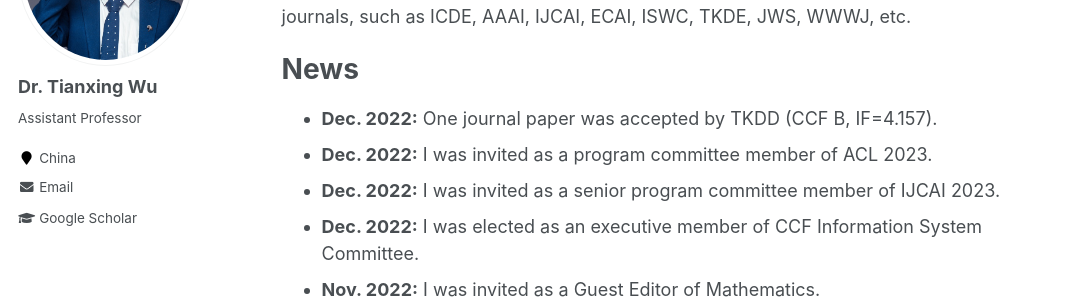
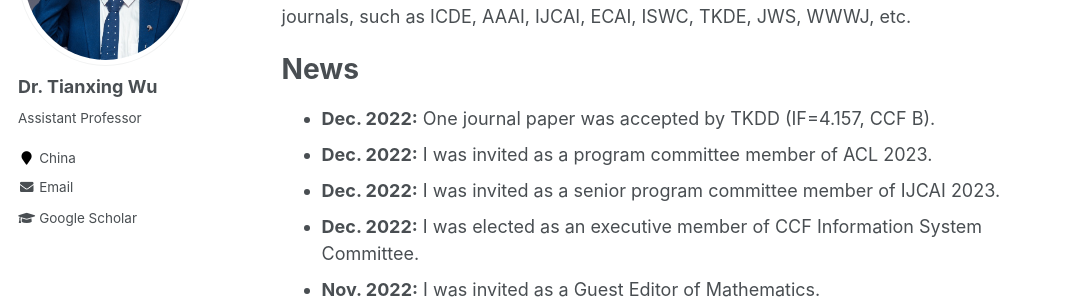
Before and after one commit to tianxing-wu/tianxing-wu.github.io, a Jekyll site: the page built from _pages/about.md, in a window 1280 px wide and 900 px high, scrolled down 353 px. Shown: the part 152-452 px from the top of the window, without its empty margins (0-1082 px from the left). Built offline with Jekyll 4.4.1, drawn with Linux system fonts in a browser that asks for light colours.

```diff
--- a/_pages/about.md
+++ b/_pages/about.md
@@ -19,7 +19,7 @@ In the above research areas, I have published over 40 papers in top-tier confere
 
 News
 ======
-* **Dec. 2022:** One journal paper was accepted by TKDD (CCF B, IF=4.157).
+* **Dec. 2022:** One journal paper was accepted by TKDD (IF=4.157, CCF B).
 * **Dec. 2022:** I was invited as a program committee member of ACL 2023.
 * **Dec. 2022:** I was invited as a senior program committee member of IJCAI 2023.
 * **Dec. 2022:** I was elected as an executive member of CCF Information System Committee.
```
